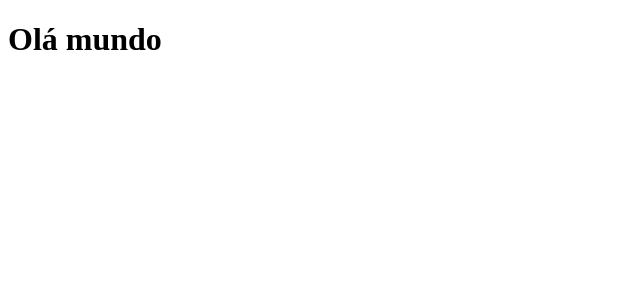
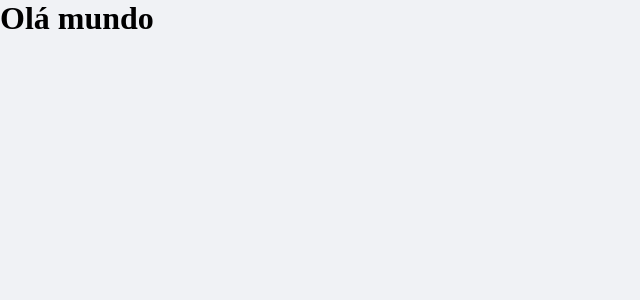
Before and after one commit to DiogoMiranda-dev/ignite-chapter2-dt-money-react, a React (Create React App) app: page / in a window 1280 px wide. Shown: the top 300 px of the page, without its empty margins (0-640 px from the left). Built offline with nearby package versions, Linux system fonts and the light colour scheme.

Commit message:
add styled- components and global

```diff
--- a/package.json
+++ b/package.json
@@ -6,6 +6,7 @@
     "react": "^17.0.2",
     "react-dom": "^17.0.2",
     "react-scripts": "4.0.3",
+    "styled-components": "^5.3.0",
     "web-vitals": "^1.0.1"
   },
   "devDependencies": {
@@ -16,6 +17,7 @@
     "@types/node": "^12.0.0",
     "@types/react": "^17.0.0",
     "@types/react-dom": "^17.0.0",
+    "@types/styled-components": "^5.1.9",
     "typescript": "^4.1.2"
   },
   "scripts": {
--- a/src/App.tsx
+++ b/src/App.tsx
@@ -1,3 +1,10 @@
+import { GlobalStyle } from './styles/global';
+
 export function App() {
-  return <h1>Olá mundo</h1>;
+  return (
+    <div>
+      <GlobalStyle />
+      <h1>Olá mundo</h1>
+    </div>
+  );
 }
--- /dev/null
+++ b/src/styles/global.ts
@@ -0,0 +1,40 @@
+import { createGlobalStyle } from 'styled-components';
+
+export const GlobalStyle = createGlobalStyle`
+
+:root{
+    --background: #f0f2f5;
+}
+
+*{
+    margin:0;
+    padding:0;
+    box-sizing: border-box;
+}
+
+//font-size: 16px(Desktop)
+html{
+    @media(max-width: 1080px){
+        font-size: 93.75% //15px;
+    }
+
+    @media(max-width: 720px){
+        font-size: 87.5% //14px
+    }
+}
+
+body{
+    background: var(--background);
+    --webkit-font-smoothing: antialiased;
+}
+
+button{
+    cursor: pointer;
+}
+
+[disabled]{
+    opacity: 0.6;
+    cursor: not-allowed;
+}
+
+`;
```
Also changed, not shown: 1 other file (tests, documents, lock files or other folders).
